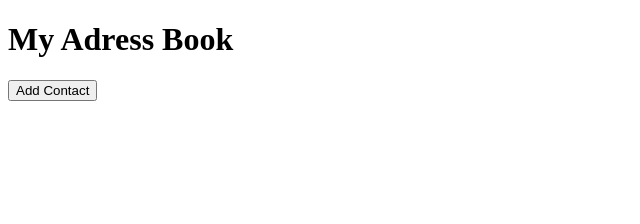
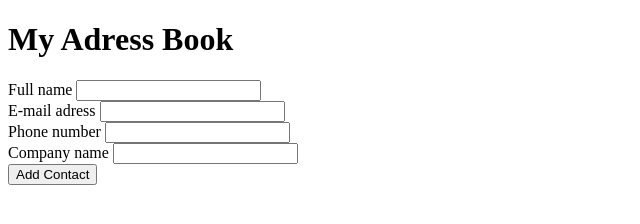
Before and after one commit to johanperjulius1/adressbook_challenge_september, a website: page src/index.html in a window 1280 px wide. Shown: the whole page, without its empty margins (0-640 px from the left). Drawn offline with Linux system fonts and the light colour scheme.

Commit message:
I am adding tests for the input form. They are at first of course failing as I don't have any implementation code. I am adding implementation code and the tests are now passing.

```diff
--- a/src/index.html
+++ b/src/index.html
@@ -7,6 +7,20 @@
 </head>
 <body>
   <h1>My Adress Book</h1>
+
+  <form id="new-contact-form">
+    <label for="name">Full name</label>
+    <input type="text" name="name" id="name"><br>
+    <label for="email">E-mail adress</label>
+    <input type="email" name="email" id="email"><br>
+    <label for="phone">Phone number</label>
+    <input type="text" name="phone" id="phone"><br>
+    <label for="companyname">Company name</label>
+    <input type="text" name="companyname" id="companyname"><br>
+
+
+
+  </form>
   <button id="add-contact"> Add Contact</button>
 
 </body>
```
Also changed, not shown: cypress/integration/userCanCreateAContact.feature.js (+2 -1 lines).
